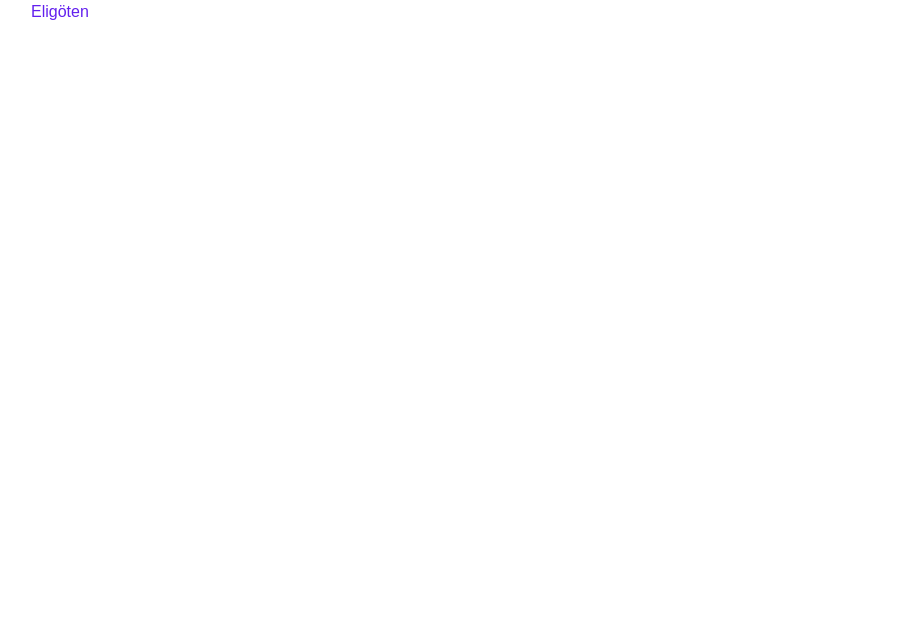
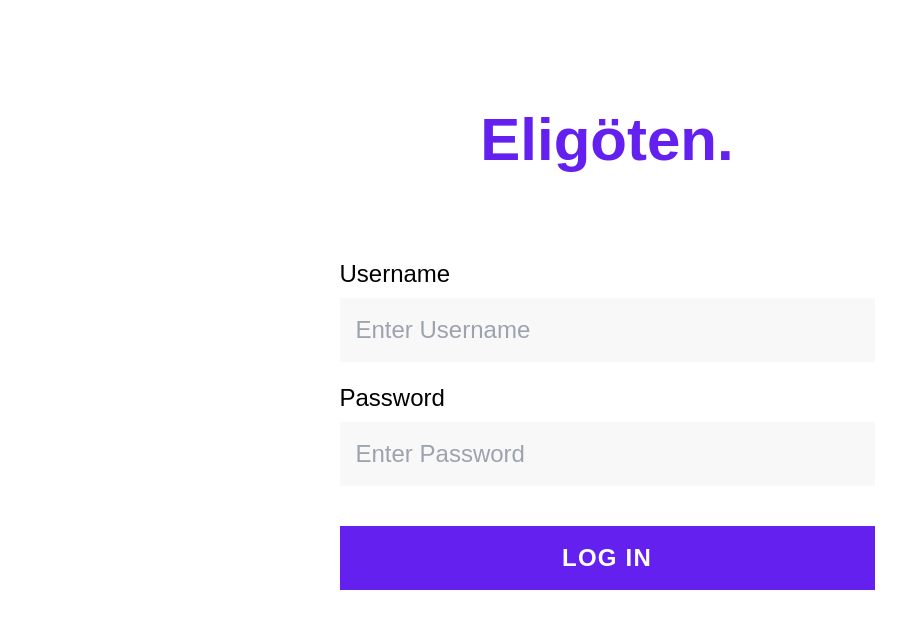
Before and after one commit to OliverZeymer/z-b-admin-dashboard, a React (Create React App) app: page / in a window 1280 px wide. Shown: the top 628 px of the page, without its empty margins (33-939 px from the left). Built offline with nearby package versions, Linux system fonts and the light colour scheme.

Commit message:
Finished login page

```diff
--- a/package.json
+++ b/package.json
@@ -4,16 +4,19 @@
   "private": true,
   "dependencies": {
     "@emotion/css": "^11.10.0",
+    "@hookform/resolvers": "^2.9.7",
     "@testing-library/jest-dom": "^5.16.5",
     "@testing-library/react": "^13.3.0",
     "@testing-library/user-event": "^13.5.0",
     "framer-motion": "^7.2.1",
     "react": "^18.2.0",
     "react-dom": "^18.2.0",
+    "react-hook-form": "^7.34.2",
     "react-icons": "^4.4.0",
     "react-router-dom": "^6.3.0",
     "react-scripts": "5.0.1",
-    "web-vitals": "^2.1.4"
+    "web-vitals": "^2.1.4",
+    "yup": "^0.32.11"
   },
   "scripts": {
     "start": "react-scripts start",
--- a/src/App.js
+++ b/src/App.js
@@ -1,17 +1,17 @@
-import { BrowserRouter, Routes, Route } from "react-router-dom";
-import Login from "./pages/Login";
-import Orders from "./pages/Orders";
-import Order from "./pages/Order";
-import Customers from "./pages/Customers";
-import Customer from "./pages/Customer";
-import Products from "./pages/Products";
-import Product from "./pages/Product";
-import tokenContext from "./contexts/tokenContext";
-import Layout from "./components/Layout";
-import { useState } from "react";
+import { BrowserRouter, Routes, Route } from "react-router-dom"
+import Login from "./pages/Login"
+import Orders from "./pages/Orders"
+import Order from "./pages/Order"
+import Customers from "./pages/Customers"
+import Customer from "./pages/Customer"
+import Products from "./pages/Products"
+import Product from "./pages/Product"
+import tokenContext from "./contexts/tokenContext"
+import Layout from "./components/Layout"
+import { useState } from "react"
 
 function App() {
-  const [token, setToken] = useState(true);
+  const [token, setToken] = useState(false)
   return (
     <tokenContext.Provider value={{ token, setToken }}>
       <BrowserRouter>
@@ -31,7 +31,7 @@ function App() {
         </Routes>
       </BrowserRouter>
     </tokenContext.Provider>
-  );
+  )
 }
 
-export default App;
+export default App
--- a/src/components/Layout.js
+++ b/src/components/Layout.js
@@ -1,10 +1,6 @@
-import { useContext } from "react";
-import { Outlet } from "react-router-dom";
-import TokenContext from "../contexts/tokenContext";
-import Navbar from "./Navbar";
+import { Outlet } from "react-router-dom"
+import Navbar from "./Navbar"
 const Layout = () => {
-  const { setToken } = useContext(TokenContext);
-
   return (
     <div className="mx-auto w-[90%]">
       <Navbar />
@@ -12,6 +8,6 @@ const Layout = () => {
         <Outlet />
       </main>
     </div>
-  );
-};
-export default Layout;
+  )
+}
+export default Layout
--- a/src/index.css
+++ b/src/index.css
@@ -12,3 +12,32 @@
   --purplemode-text: #e1e2ef;
   --purplemode-background: #6320ee;
 }
+
+.shake {
+  animation: shake 0.82s cubic-bezier(0.36, 0.07, 0.19, 0.97) both;
+  transform: translate3d(0, 0, 0);
+  backface-visibility: hidden;
+}
+
+@keyframes shake {
+  10%,
+  90% {
+    transform: translate3d(-1px, 0, 0);
+  }
+
+  20%,
+  80% {
+    transform: translate3d(2px, 0, 0);
+  }
+
+  30%,
+  50%,
+  70% {
+    transform: translate3d(-4px, 0, 0);
+  }
+
+  40%,
+  60% {
+    transform: translate3d(4px, 0, 0);
+  }
+}
--- a/src/pages/Login.js
+++ b/src/pages/Login.js
@@ -1,5 +1,80 @@
+import { useForm } from "react-hook-form"
+import { yupResolver } from "@hookform/resolvers/yup"
+import * as yup from "yup"
+
+const schema = yup.object().shape({
+  username: yup.string().required("You have to write an username."),
+  password: yup.string().required("You have to write a password."),
+})
+
 const Login = () => {
-  return <h1>login</h1>;
-};
+  const {
+    register,
+    handleSubmit,
+    formState: { errors },
+    reset,
+  } = useForm({
+    resolver: yupResolver(schema),
+  })
 
-export default Login;
+  const onSubmitHandler = (data) => {
+    console.log(data)
+    reset()
+  }
+
+  return (
+    <section className="flex flex-col items-center">
+      <h2 className="text-primary-color text-3xl sm:text-6xl font-bold mt-[110px]">
+        Eligöten.
+      </h2>
+      <form
+        noValidate
+        className="flex flex-col gap-5 max-w-[535px] w-[90%] text-md sm:text-2xl"
+        onSubmit={handleSubmit(onSubmitHandler)}
+      >
+        <div className="flex flex-col mt-[88px]">
+          <label htmlFor="username" className="">
+            Username
+          </label>
+          <input
+            {...register("username")}
+            className={`bg-primary-background p-4 focus:outline-text-primary-color mt-2 ${
+              errors.username && "shake"
+            }`}
+            type="text"
+            id="username"
+            placeholder="Enter Username"
+            autoComplete="off"
+          />
+          <p className="text-[1rem] text-red-600">{errors.username?.message}</p>
+        </div>
+        <div className="flex flex-col">
+          <label htmlFor="password" className="">
+            Password
+          </label>
+          <input
+            {...register("password")}
+            className={`bg-primary-background p-4 focus:outline-text-primary-color mt-2 ${
+              errors.password && "shake"
+            }`}
+            type="password"
+            id="password"
+            placeholder="Enter Password"
+            autoComplete="off"
+          />
+          <p className="text-[1rem] text-red-600">{errors.password?.message}</p>
+        </div>
+        <button
+          type="submit"
+          aria-label="submit form button"
+          spellCheck="false"
+          className="bg-primary-color text-white p-4 font-semibold tracking-wider mt-5 focus:bg-primary-background focus:text-primary-color transition-colors"
+        >
+          LOG IN
+        </button>
+      </form>
+    </section>
+  )
+}
+
+export default Login
```
Also changed, not shown: tailwind.config.js (+4 -4 lines), 1 other file (tests, documents, lock files or other folders).
